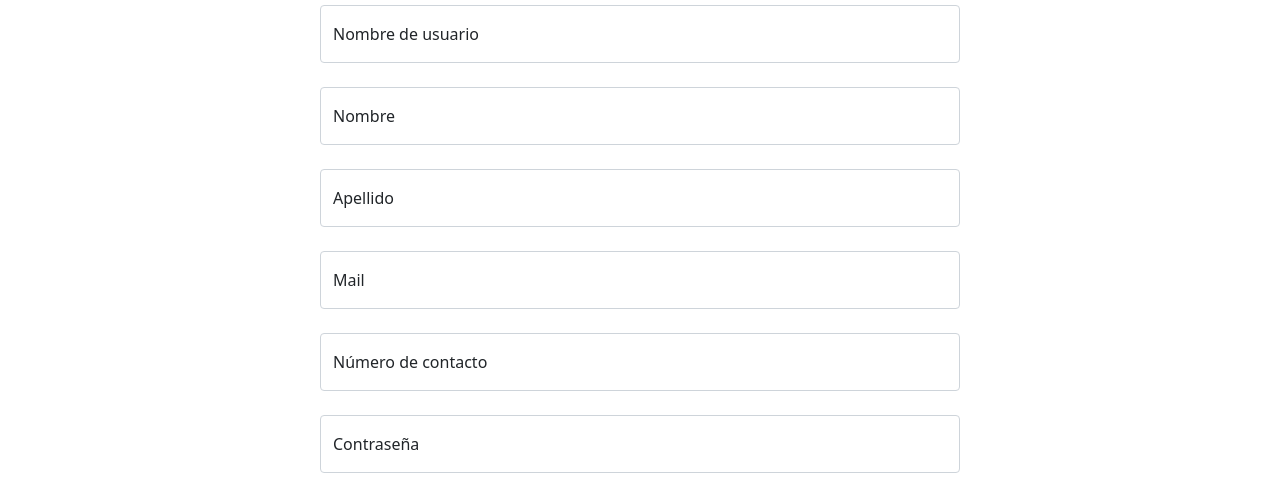
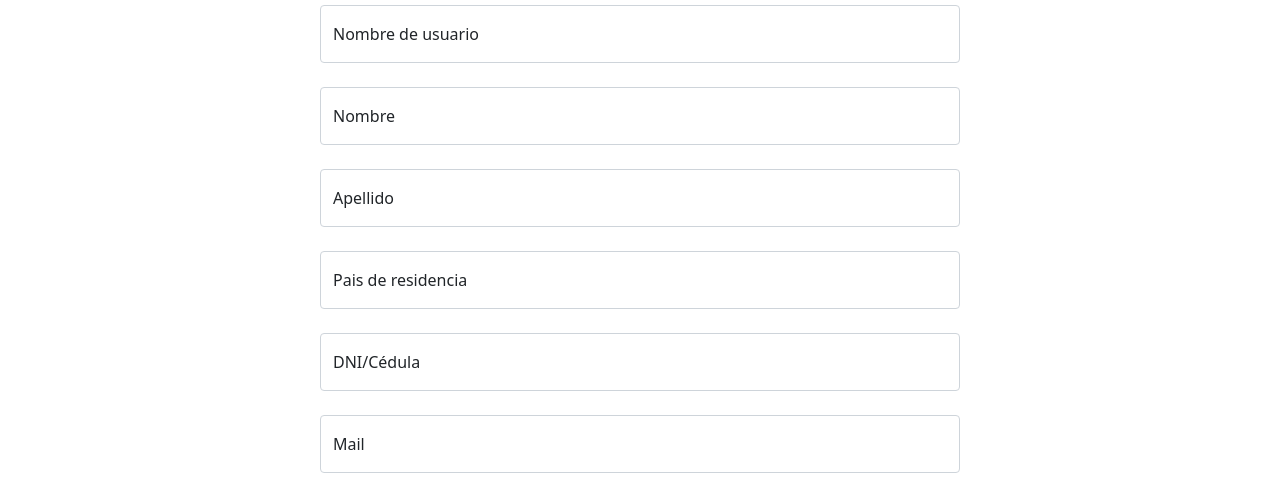
Before and after one commit to profeale/PBKispcgrupoBx2, a plain HTML site: page frontend/registro.html in a window 1280 px wide. Shown: the part 291-769 px from the top of the page. Drawn offline with nearby package versions, Linux system fonts and the light colour scheme.

Commit message:
Agregando campos al form de registro

```diff
--- a/frontend/css/style_registro.css
+++ b/frontend/css/style_registro.css
@@ -10,3 +10,7 @@
     text-align: center;
     padding: 5rem;
 }
+
+footer{
+    height: 10px;
+}
--- a/frontend/registro.html
+++ b/frontend/registro.html
@@ -61,6 +61,14 @@
                 <label for="floatingInput">Apellido</label>
             </div>
             <div class="form-floating mb-3">
+                <input type="text" class="form-control" id="pais" placeholder="Pais de recidencia" required>
+                <label for="floatingInput">Pais de residencia</label>
+            </div>
+            <div class="form-floating mb-3">
+                <input type="number" class="form-control" id="dni" placeholder="DNI" required>
+                <label for="floatingInput">DNI/Cédula</label>
+            </div>
+            <div class="form-floating mb-3">
                 <input type="email" class="form-control" id="floatingInput" placeholder="nombre@ejemplo.com" required>
                 <label for="floatingInput">Mail</label>
             </div>
@@ -74,6 +82,9 @@
             </div>
             <button type="button" class="btn btn-outline-warning" style="font-size: 25px;">Enviar</button>
         </form>
+        <footer>
+
+        </footer>
     </main>
     <!--Script Boostrap-->
     <script src="https://cdn.jsdelivr.net/npm/bootstrap@5.0.2/dist/js/bootstrap.bundle.min.js"
```
